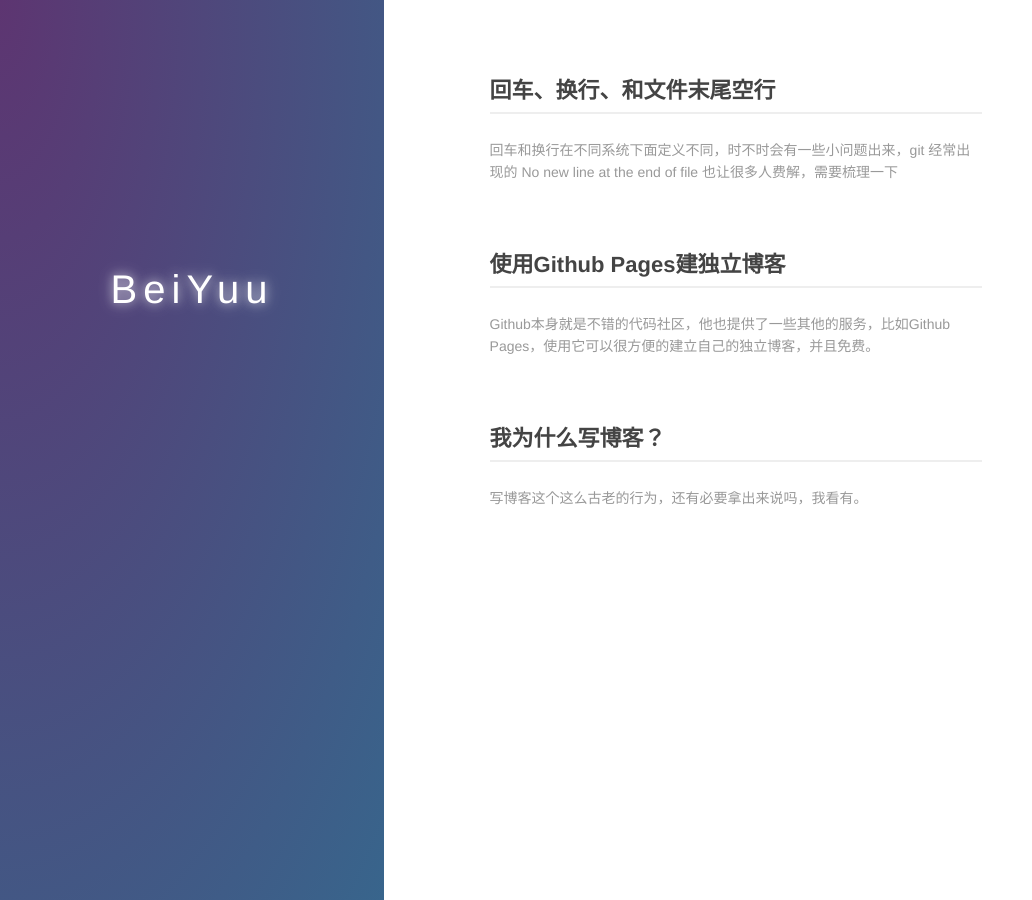
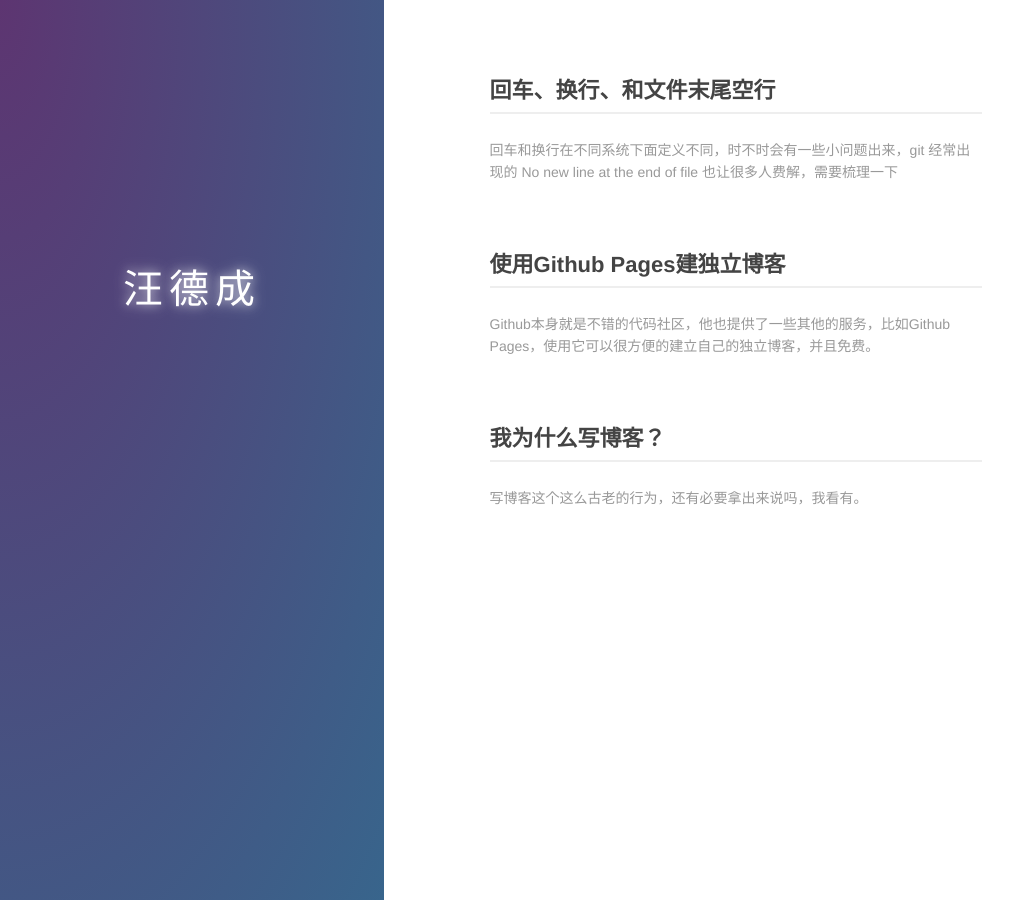
Before and after one commit to wdc596933938/hellowang, a Jekyll site: the page built from index.md, in a window 1280 px wide. Shown: the whole page, without its empty margins (0-1032 px from the left). Built offline with Jekyll 4.4.1, drawn with Linux system fonts in a browser that asks for light colours.

Commit message:
修改关键信息

```diff
--- a/CNAME
+++ b/CNAME
@@ -1 +1 @@
-example.com
+wdc596933938.github.io/hellowang/
--- a/index.md
+++ b/index.md
@@ -6,7 +6,7 @@ layout: default
   <div class="index-wrapper">
     <div class="aside">
       <div class="info-card">
-        <h1>BeiYuu</h1>
+        <h1>汪德成</h1>
         <a href="http://weibo.com/beiyuu/" target="_blank"><img src="http://www.weibo.com/favicon.ico" alt="" width="25"/></a>
         <a href="http://www.douban.com/people/beiyuu/" target="_blank"><img src="http://www.douban.com/favicon.ico" alt="" width="22"/></a>
         <a href="http://instagram.com/beiyuu/" target="_blank"><img src="http://d36xtkk24g8jdx.cloudfront.net/bluebar/00c6602/images/ico/favicon.ico" alt="" width="22"/></a>
```
